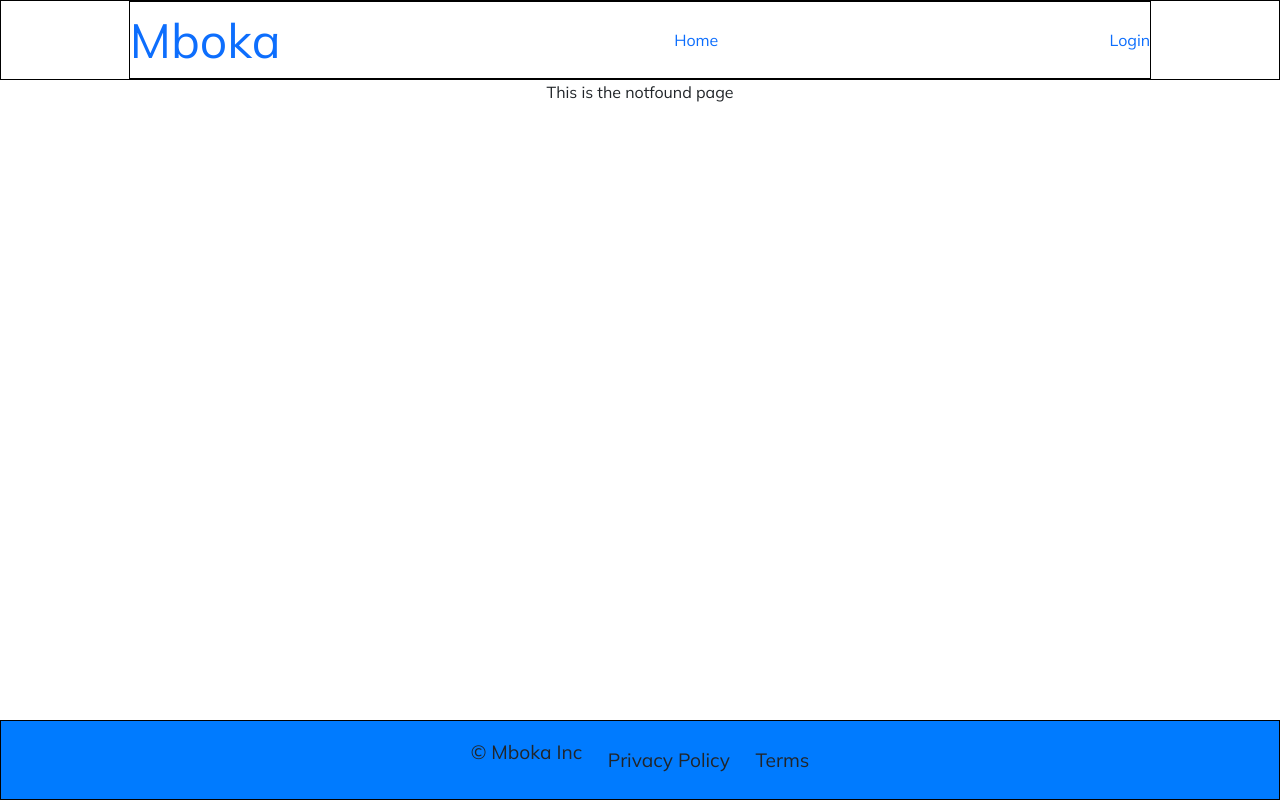
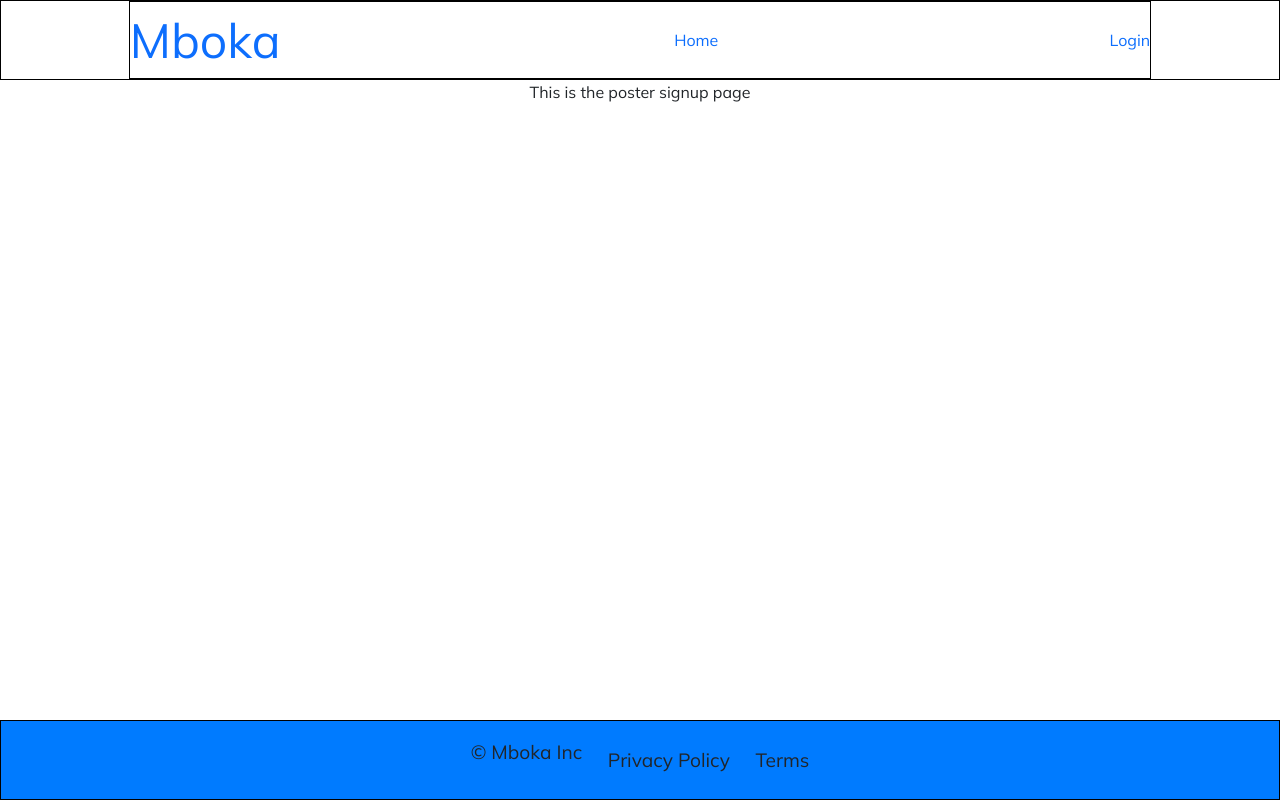
Before and after one commit to MokuaEnock/mboka, a React (Vite) app: page /auth/poster in a window 1280 px wide. Built offline with nearby package versions, Linux system fonts and the light colour scheme; a small style sheet from the web is missing.

Commit message:
create poster signup component

```diff
--- a/src/App.jsx
+++ b/src/App.jsx
@@ -10,6 +10,7 @@ import Recruiter from "./Pages/recruiter/home/home";
 import ForgotPass from "./Pages/auth/forgot";
 import Login from "./Pages/auth/login";
 import FinderSignup from "./Pages/auth/signup";
+import PosterSignup from "./Pages/auth/poster";
 
 function App() {
   return (
@@ -23,6 +24,7 @@ function App() {
           <Route path="forgot" element={<ForgotPass />} />
           <Route path="login" element={<Login />} />
           <Route path="finder" element={<FinderSignup />} />
+          <Route path="poster" element={<PosterSignup />} />
         </Route>
       </Routes>
       <Footer />
--- /dev/null
+++ b/src/Pages/auth/poster.jsx
@@ -0,0 +1,5 @@
+import "./auth.css";
+
+export default function PosterSignup() {
+  return <main id="poster">This is the poster signup page</main>;
+}
--- a/src/Pages/auth/signup.jsx
+++ b/src/Pages/auth/signup.jsx
@@ -1,3 +1,5 @@
+import "./auth.css";
+
 export default function FinderSignup() {
   return <main className="finder">This is the finder Pages</main>;
 }
```
